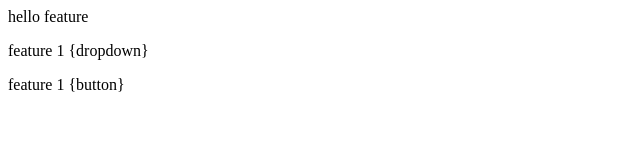
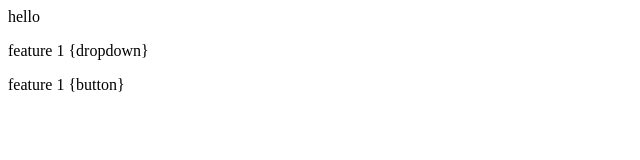
Before and after one commit to Riya432/localrepo, a plain HTML site: page index.html in a window 1280 px wide. Shown: the full height of the page, 0-640 px from the left. Drawn offline with Linux system fonts and the light colour scheme.

Commit message:
update inex.html

```diff
--- a/index.html
+++ b/index.html
@@ -1,5 +1,5 @@
 
-    <P>hello feature</P>
+    <P>hello</P>
 
 
     <p>feature 1 {dropdown}</p>
```
